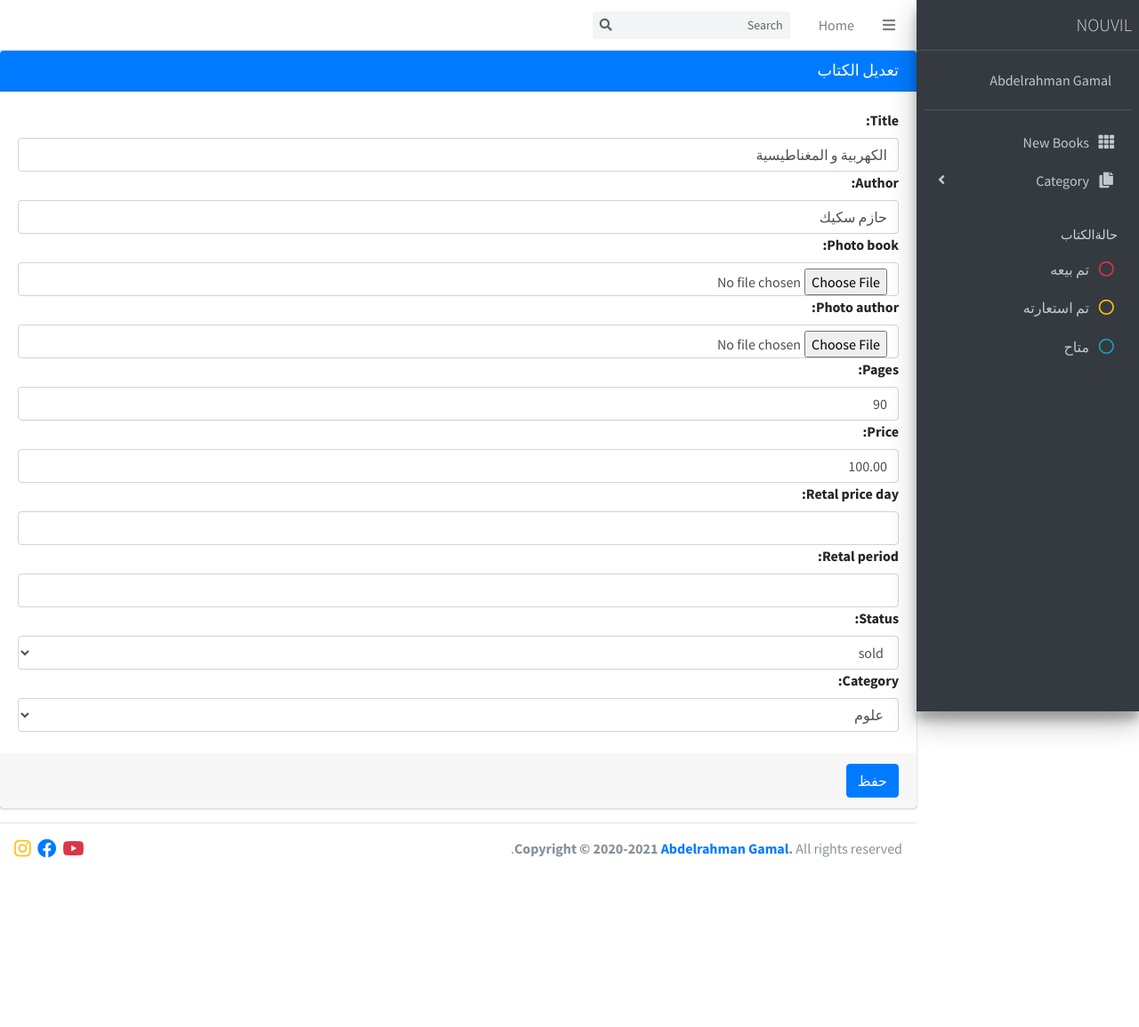
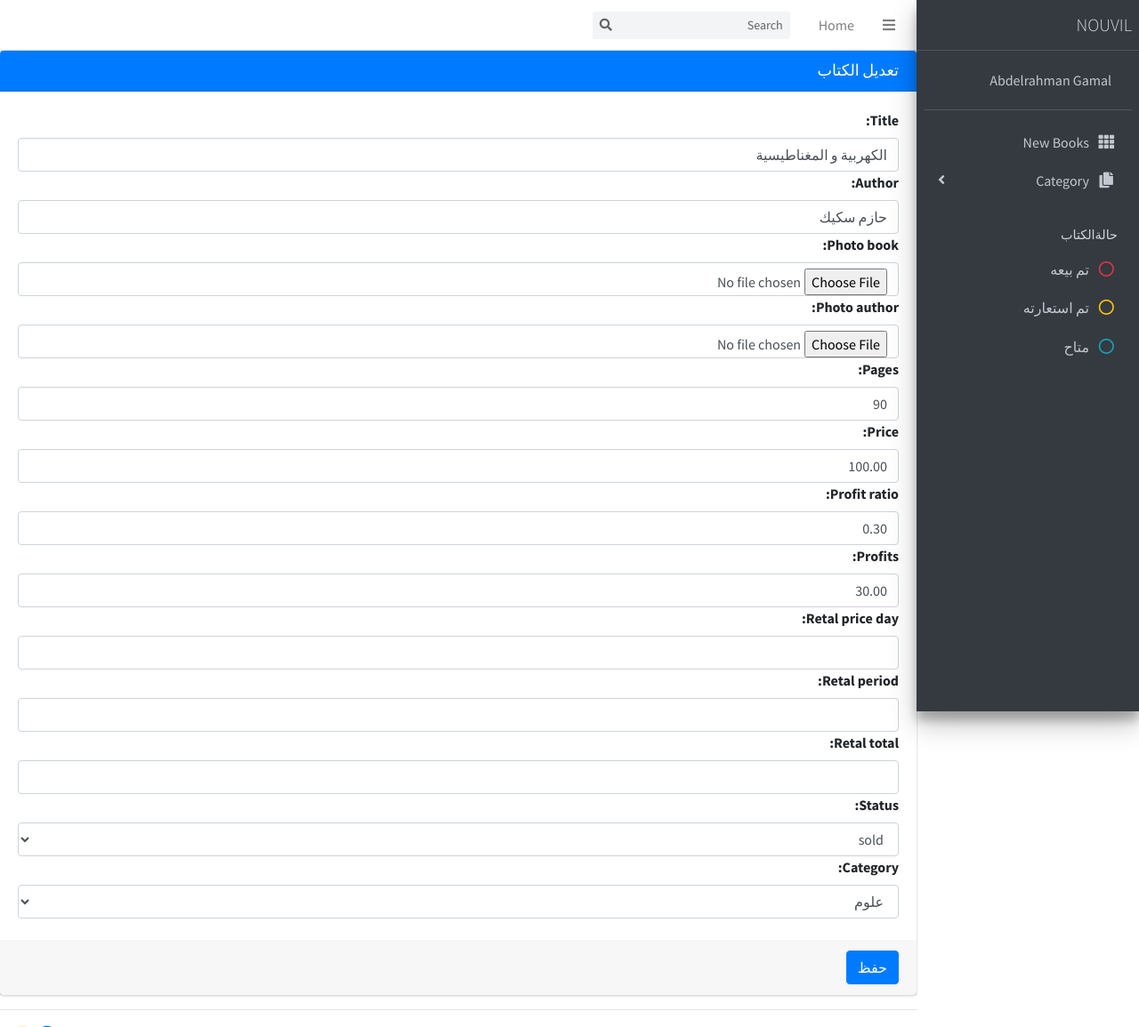
Before and after one commit to M-Haroun/Library_managment_system, a Django app: page /update/1 in a window 1280 px wide. Shown: the top 1155 px of the page at 89% size. Before the commit the page ends 965 px from the top, so only its background shows below. Run offline with Django 4.2, Linux system fonts and the light colour scheme; data comes from the database, SQL or seed files in the repository; both versions use the stored data as it was after the commit; some libraries are stand-ins or nearby versions.

Commit message:
Making a statistics for total income and profits thats from sales and rentals

```diff
--- a/books/forms.py
+++ b/books/forms.py
@@ -21,9 +21,12 @@ class BookForm(forms.ModelForm):
             'photo_book' : forms.FileInput(attrs={'class': 'form-control'}),
             'photo_author' : forms.FileInput(attrs={'class': 'form-control'}),
             'pages' : forms.NumberInput(attrs={'class': 'form-control'}),
-            'price' : forms.NumberInput(attrs={'step': 0.01,'class': 'form-control'}),
-            'retal_price_day' : forms.NumberInput(attrs={'step': 0.01,'class': 'form-control'}),
-            'retal_period' : forms.NumberInput(attrs={'class': 'form-control'}),
+            'price' : forms.NumberInput(attrs={'step': 0.01,'class': 'form-control', 'id':'bookPrice'}),
+            'profit_ratio' : forms.NumberInput(attrs={'step': 0.01,'class': 'form-control', 'id':'profitratio'}),
+            'profits' : forms.NumberInput(attrs={'step': 0.01,'class': 'form-control', 'id':'allprofits'}),
+            'retal_price_day' : forms.NumberInput(attrs={'step': 0.01,'class': 'form-control', 'id':'retalDayPrice'}),
+            'retal_period' : forms.NumberInput(attrs={'class': 'form-control','id':'retalDays'}),
+            'retal_total' : forms.NumberInput(attrs={'class': 'form-control', 'id':'retalTotal'}),
             'status' : forms.Select(attrs={'class': 'form-control'}),
             'category' : forms.Select(attrs={'class': 'form-control'}),
         }
--- a/books/models.py
+++ b/books/models.py
@@ -20,8 +20,11 @@ class Book(models.Model):
     photo_author= models.ImageField(upload_to='photos/auther/%y/%m/%d', null=True,  blank=True)
     pages = models.IntegerField(null=True,  blank=True)
     price = models.DecimalField(max_digits=8, decimal_places=2,null=True,  blank=True)
+    profit_ratio = models.DecimalField(max_digits=8, decimal_places=2,null=True,  blank=True)
+    profits = models.DecimalField(max_digits=8, decimal_places=2,null=True,  blank=True)
     retal_price_day = models.DecimalField(max_digits=8, decimal_places=2,null=True,  blank=True)
     retal_period = models.IntegerField(null=True,  blank=True)
+    retal_total = models.DecimalField(max_digits=8, decimal_places=2,null=True,  blank=True)
     active = models.BooleanField(default= True)
     status = models.CharField(max_length=50, null=True,  blank=True, choices= status_Book)
     category = models.ForeignKey(Category, on_delete=models.PROTECT,null=True,  blank=True)
--- a/pages/views.py
+++ b/pages/views.py
@@ -1,4 +1,4 @@
-from django.shortcuts import render,redirect
+from django.shortcuts import render,redirect, get_object_or_404
 from books.models import Book, Category
 from books.forms import BookForm, CategoryForm
 from random import sample
@@ -35,7 +35,7 @@ def index(request):
     return render(request,'pages/index.html',context)
 
 def update(request, id, redirect_page = '/'):
-    book_id = Book.objects.get(id = id)
+    book_id = get_object_or_404(Book,id = id)
     if request.method == 'POST':
         book_update = BookForm(request.POST, request.FILES, instance = book_id)
         if book_update.is_valid():
--- a/templates/base.html
+++ b/templates/base.html
@@ -65,6 +65,41 @@
 /*حساب اجمالي الارباح و هي عبارة عن حاصل جمع سعر الكتب عند البيع بالاضافة الى سعر استعارة الكتاب*/
   });
 </script>
+<!-- Script for show make statistics for earnings and total income -->
+<script>
+  $('#retalDays').keyup(function(){
+    $('#retalTotal').val($('#retalDays').val()*$('#retalDayPrice').val())
+  });
+  $('#profitratio').keyup(function(){
+    $('#allprofits').val($('#profitratio').val()*$('#bookPrice').val())
+  });
+  $(document).ready(function(){
+    var income = 0;
+    var profits_rental = 0;
+    var profits_sold = 0;
+    var profits = 0;
+    $('.total_income').each(function(){
+      $(this).hide()
+      var salary = $(this).text()
+      income += parseInt(salary)
+    });
+    $('#totalsalarys').text(income+'$')
+
+    $('.total_rental_income').each(function(){
+      var salary = $(this).text()
+      profits_rental += parseInt(salary)
+      });
+    $('.sold_profits').each(function(){
+      $(this).hide()
+        var salary = $(this).text()
+        profits_sold += parseInt(salary)
+    });
+    profits = profits_rental+profits_sold
+    $('#total_profits').text(profits+'$')
+    $('.all_sold_profits').text(profits_sold).hide()
+    $('.all_rental_profits').text(profits_rental).hide()
+  });
+</script>
 
 <script>
 $(function () {
@@ -99,14 +134,14 @@ $(function () {
           backgroundColor: '#007bff',
           borderColor    : '#007bff',
           data           : [
-               '50',
+              $('.all_sold_profits').text()
           ]
         },
         {
           backgroundColor: '#ced4da',
           borderColor    : '#ced4da',
           data           : [
-                '30',
+          $('.all_rental_profits').text()
           ]
         }
       ]
--- a/templates/books/update.html
+++ b/templates/books/update.html
@@ -11,7 +11,7 @@
       </div>
       <!-- /.card-header -->
       <!-- form start -->
-      <form  method="POST" enctype="multipart/form-data">
+      <form method="POST" enctype="multipart/form-data">
       {% csrf_token %}
         <div class="card-body">
                     {{updateform}}
@@ -20,7 +20,7 @@
         <!-- /.card-body -->
 
         <div class="card-footer">
-          <button type="submit" class="btn btn-primary">حفظ</button>
+          <button type="submit"  class="btn btn-primary">حفظ</button>
         </div>
       </form>
     </div>
```
Also changed, not shown: templates/pages/index.html (+24 -4 lines), books/migrations/0004_book_retal_total.py (added), books/migrations/0005_book_profit_ratio_book_profits.py (added), db.sqlite3.
